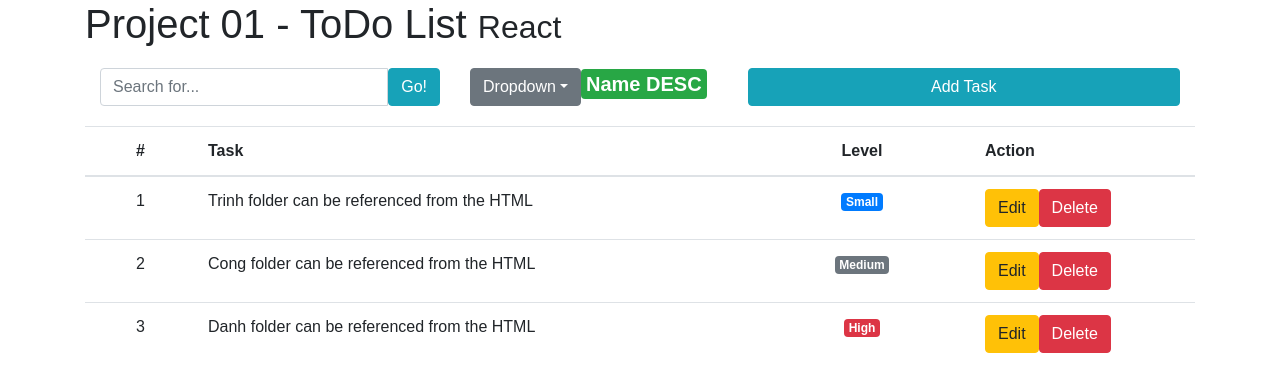
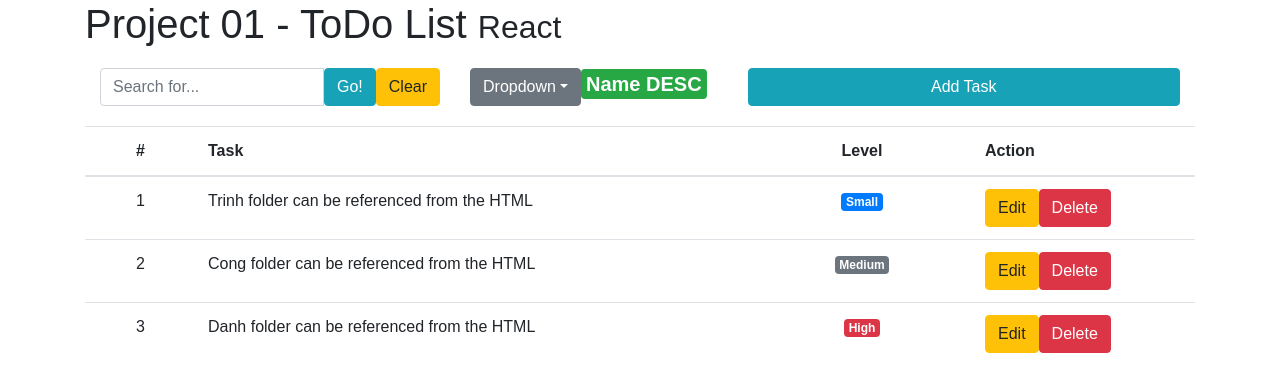
Before and after one commit to TrinhCDanh/Self-learning-Reactjs, a React (Create React App) app in the folder ch02/: page / in a window 1280 px wide. Shown: the top 392 px of the page. Built offline with nearby package versions, Linux system fonts and the light colour scheme.

Commit message:
state Search

```diff
--- a/ch02/src/App.js
+++ b/ch02/src/App.js
@@ -14,10 +14,12 @@ class App extends Component {
 
     this.state = {
       Items: Items,
-      isShowForm: false
+      isShowForm: false,
+      strSearch: ''
     };
 
     this.handleShowForm = this.handleShowForm.bind(this);
+    this.handleSearch = this.handleSearch.bind(this);
   }
 
   handleShowForm() {
@@ -26,7 +28,14 @@ class App extends Component {
     });
   }
 
+  handleSearch(value) {
+    this.setState({
+      strSearch: value
+    });
+  }
+
   render() {
+    console.log(this.state.strSearch);
     let Items = this.state.Items;
     let isShowForm  = this.state.isShowForm;
 
@@ -37,7 +46,11 @@ class App extends Component {
       <div className="container">
         <Title />
 
-        <Control handleClickForm={this.handleShowForm} isCloseForm={isShowForm} />
+        <Control
+          handleClickForm ={this.handleShowForm}
+          isCloseForm     ={isShowForm}
+          clickGo         ={this.handleSearch}
+        />
 
         {elemForm}
 
--- a/ch02/src/components/Control.js
+++ b/ch02/src/components/Control.js
@@ -4,13 +4,13 @@ import Sort from './Sort';
 
 export default class Control extends Component {
   render() {
-    console.log(this.props.isCloseForm);
+    //console.log(this.props.isCloseForm);
     let elemClose = {btn: "btn btn-info btn-block", content: "Add Task"};
     if (this.props.isCloseForm)
       elemClose = {btn: "btn btn-block btn-success", content: "Close Task"};
     return (
       <div className="row">
-        <Search />
+        <Search clickGo={this.props.clickGo} />
 
         <Sort/>
 
--- a/ch02/src/components/Search.js
+++ b/ch02/src/components/Search.js
@@ -1,13 +1,39 @@
 import React, { Component } from 'react';
 
 export default class Search extends Component {
+   constructor(props) {
+    super(props);
+
+    this.handleChange = this.handleChange.bind(this);
+    this.handeSearch = this.handeSearch.bind(this);
+    this.handeClear = this.handeClear.bind(this);
+
+    this.state = {
+      strSearch: ''
+    }
+  };
+  handleChange(event) {
+    this.setState({
+      strSearch: event.target.value
+    });
+  }
+  handeSearch() {
+    this.props.clickGo(this.state.strSearch);
+  }
+  handeClear() {
+    this.setState({
+      strSearch: ''
+    });
+    this.props.clickGo('');
+  }
   render() {
     return (
       <div className="col-xl-4 col-sm-4 col-md-4 col-lg-4">
         <div className="input-group">
-          <input type="text" className="form-control" ref="search" placeholder="Search for..." />
+          <input value={this.state.strSearch} onChange={this.handleChange} type="text" className="form-control" ref="search" placeholder="Search for..." />
           <span className="input-group-btn">
-            <button className="btn btn-info" type="button">Go!</button>
+            <button onClick={this.handeSearch} className="btn btn-info" type="button">Go!</button>
+            <button onClick={this.handeClear} className="btn btn-warning" type="button">Clear</button>
           </span>
         </div>
       </div>
```
Also changed, not shown: 1 other file (tests, documents, lock files or other folders).
